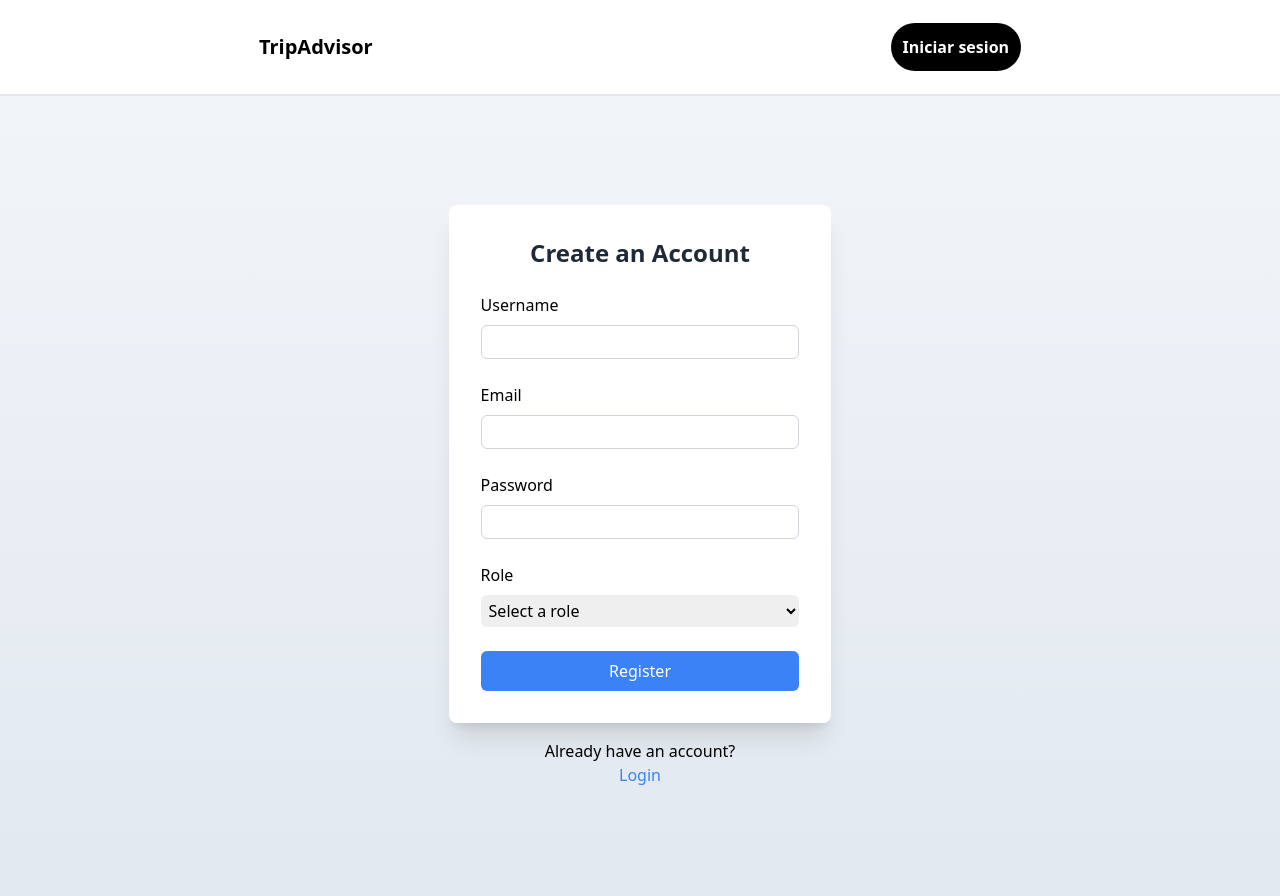
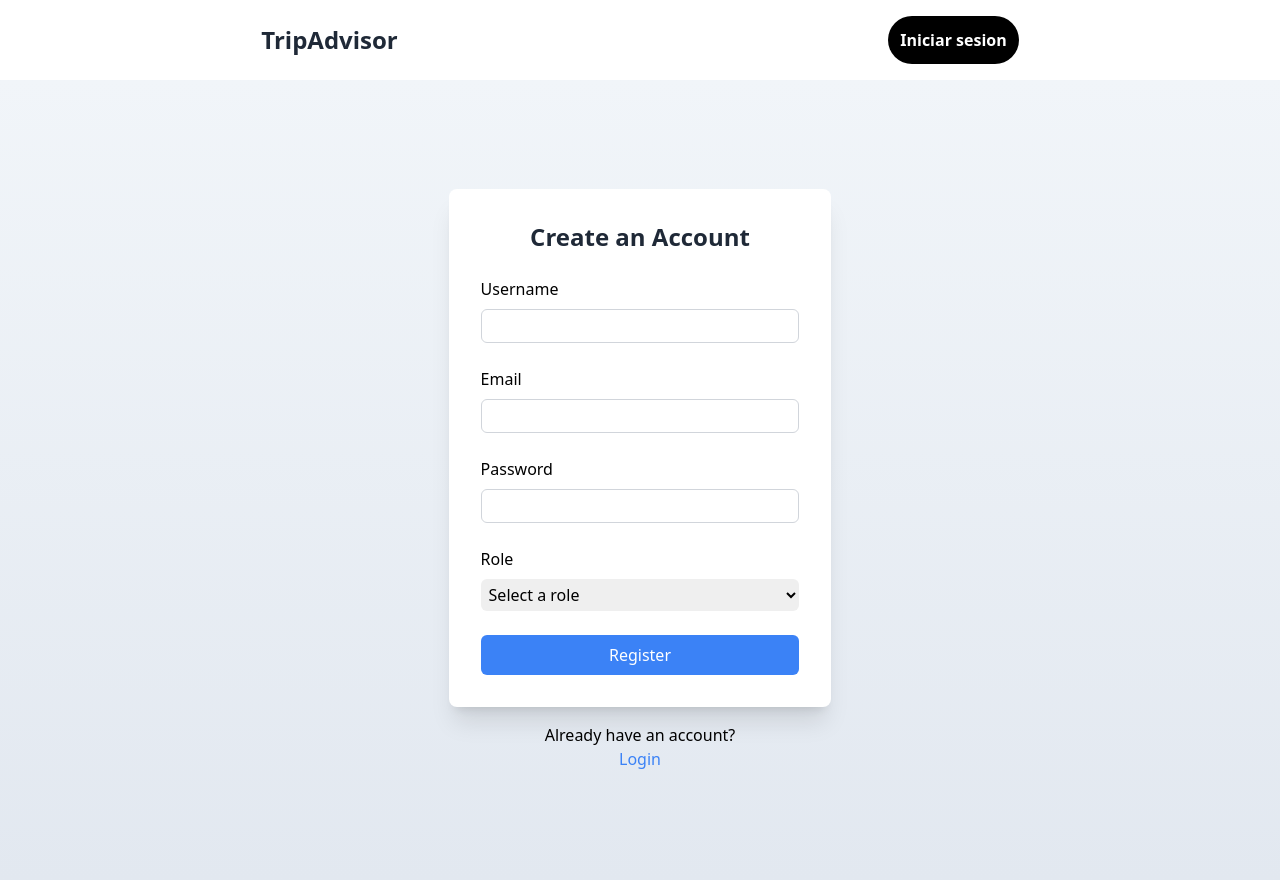
Before and after one commit to SirEduardo/gestor-de-reservas-front, a React (Vite) app in the folder front/: page /auth in a window 1280 px wide. Built offline with nearby package versions, Linux system fonts and the light colour scheme.

Commit message:
Update Header.jsx

```diff
--- a/front/src/components/Header/Header.jsx
+++ b/front/src/components/Header/Header.jsx
@@ -11,11 +11,14 @@ export const Header = () => {
   };
 
   return (
-    <header className="h-24 flex items-center justify-center border-b-2">
-      <nav className="w-full">
+    <header className="bg-white shadow-md">
+      <div className="container mx-auto px-4">
+        <nav className="flex items-center justify-between h-16 md:h-20">
           <ul className="w-full flex items-center justify-around font-semibold">
             <NavLink to="/">
-            <h3 className="text-xl">TripAdvisor</h3>
+              <h3 className="text-2xl font-bold text-gray-800 hover:text-gray-600 transition-colors">
+                TripAdvisor
+              </h3>
             </NavLink>
             {user ? (
               <div className="flex items-center justify-evenly w-1/4">
@@ -23,14 +26,14 @@ export const Header = () => {
                 <NavLink
                   to={role === "admin" ? "/myRestaurant" : "/myReservations"}
                 >
-                <button className="bg-black text-white rounded-full p-3">
+                  <button className="bg-black hover:bg-gray-900 text-white rounded-full p-3">
                     {role === "admin" ? "Mi Restaurante" : "Mis Reservas"}
                   </button>
                 </NavLink>
 
                 <button
                   onClick={handleLogout}
-                className="bg-black text-white rounded-full py-3 px-5"
+                  className="bg-black hover:bg-gray-900 text-white rounded-full py-3 px-5"
                 >
                   Salir
                 </button>
@@ -44,6 +47,7 @@ export const Header = () => {
             )}
           </ul>
         </nav>
+      </div>
     </header>
   );
 };
```
Lines whose indentation alone changed are shown as unchanged.
